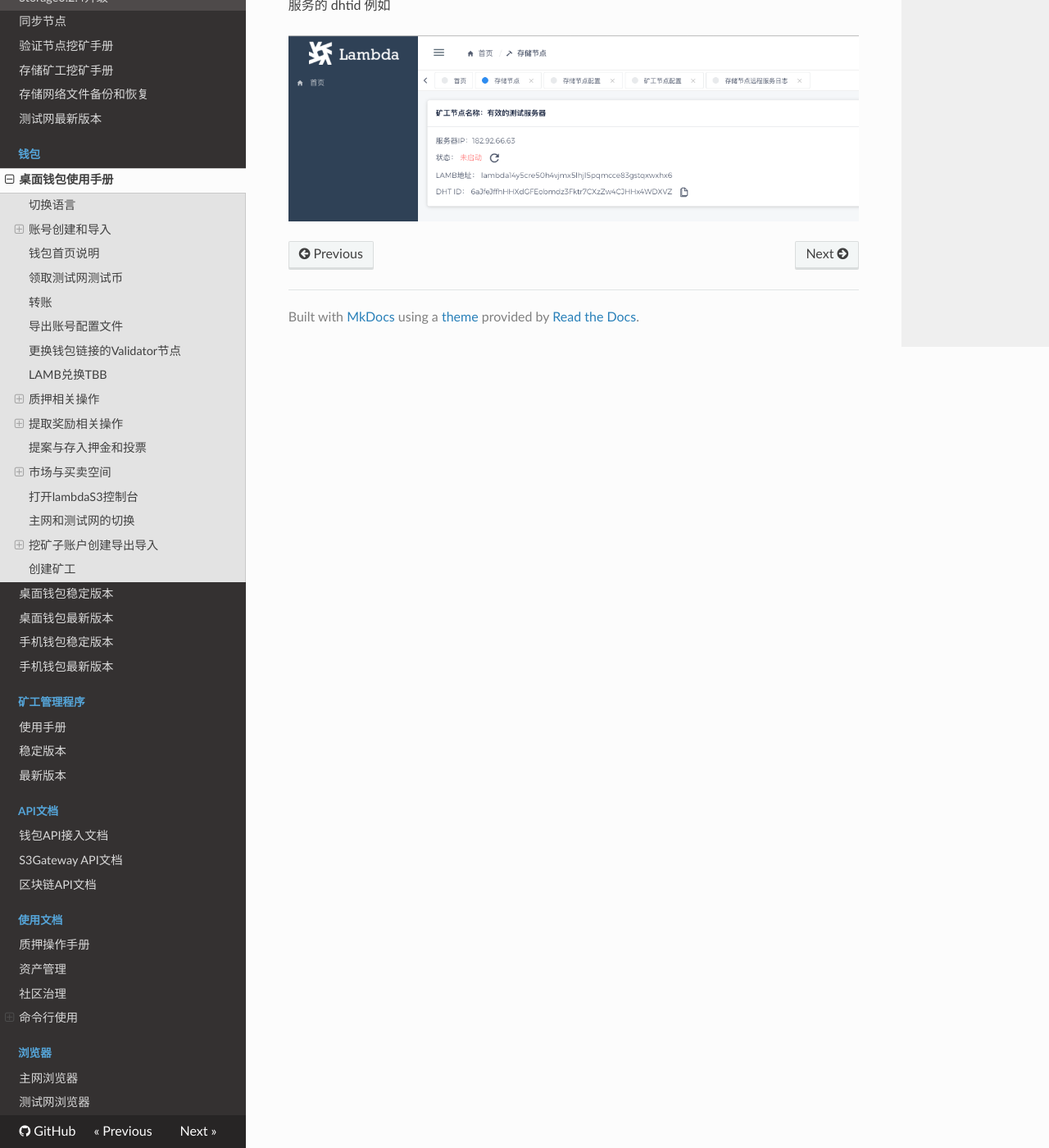
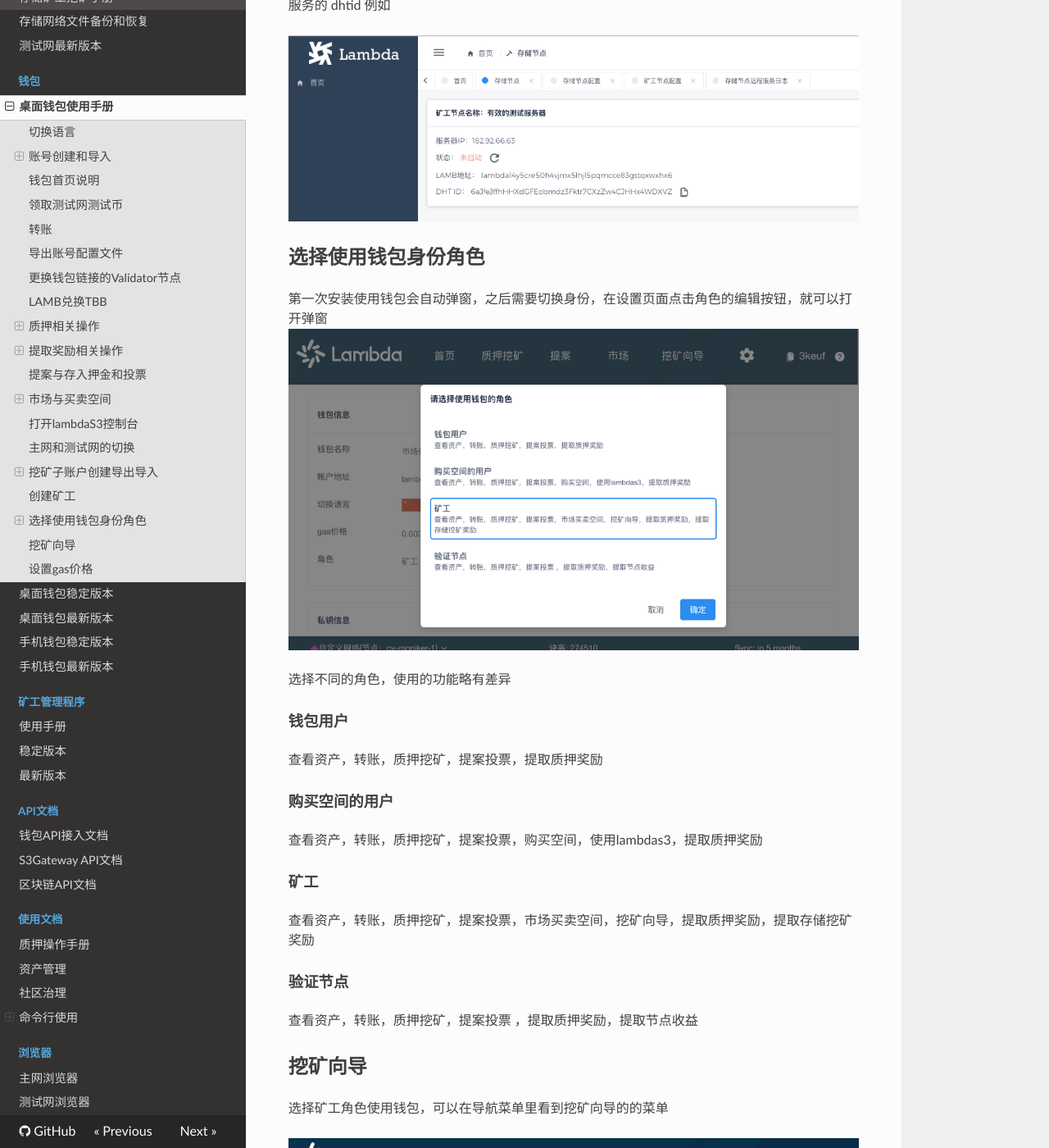
Before and after one commit to fireagainsmile/launch, an MkDocs documentation site: the page built from docs/Lambda-Wallet-Guide.md, in a window 1280 px wide and 1400 px high, scrolled down 35338 px. Shown: the whole window at 82% size. Built offline with MkDocs 1.6.1, drawn with Linux system fonts in a browser that asks for light colours; nearby versions of some CDN libraries; some of the changed text lies outside the part shown.

Commit message:
钱包文档

```diff
--- a/docs/Lambda-Wallet-Guide.md
+++ b/docs/Lambda-Wallet-Guide.md
@@ -418,3 +418,45 @@ TBB可用于质押
 例如
 
 ![avatar](img/marketd3.png)
+
+## 选择使用钱包身份角色
+
+第一次安装使用钱包会自动弹窗，之后需要切换身份，在设置页面点击角色的编辑按钮，就可以打开弹窗
+![avatar](img/role.png)
+
+选择不同的角色，使用的功能略有差异
+#### 钱包用户
+查看资产，转账，质押挖矿，提案投票，提取质押奖励
+
+#### 购买空间的用户
+查看资产，转账，质押挖矿，提案投票，购买空间，使用lambdas3，提取质押奖励
+
+#### 矿工
+查看资产，转账，质押挖矿，提案投票，市场买卖空间，挖矿向导，提取质押奖励，提取存储挖矿奖励
+
+#### 验证节点
+查看资产，转账，质押挖矿，提案投票 ，提取质押奖励，提取节点收益
+
+
+## 挖矿向导
+选择矿工角色使用钱包，可以在导航菜单里看到挖矿向导的的菜单
+
+![avatar](img/MiningGuide.png)
+挖矿向导 将矿工挖矿的步骤展示出来，
+并且整理了挖矿过程中需要用到的钱包的功能、和矿工管理程序的说明
+
+挖矿向导中包含钱包的功能有
+
+1质押挖矿
+
+2创建矿工子账户
+
+3初始化矿工
+
+4出售空间
+
+
+## 设置gas价格
+
+在设置页面点击 编辑gas价格，打开弹窗
+![avatar](img/Gasprice.png)
```
Also changed, not shown: docs/img/Gasprice.png (added), docs/img/MiningGuide.png (added), docs/img/role.png (added).
